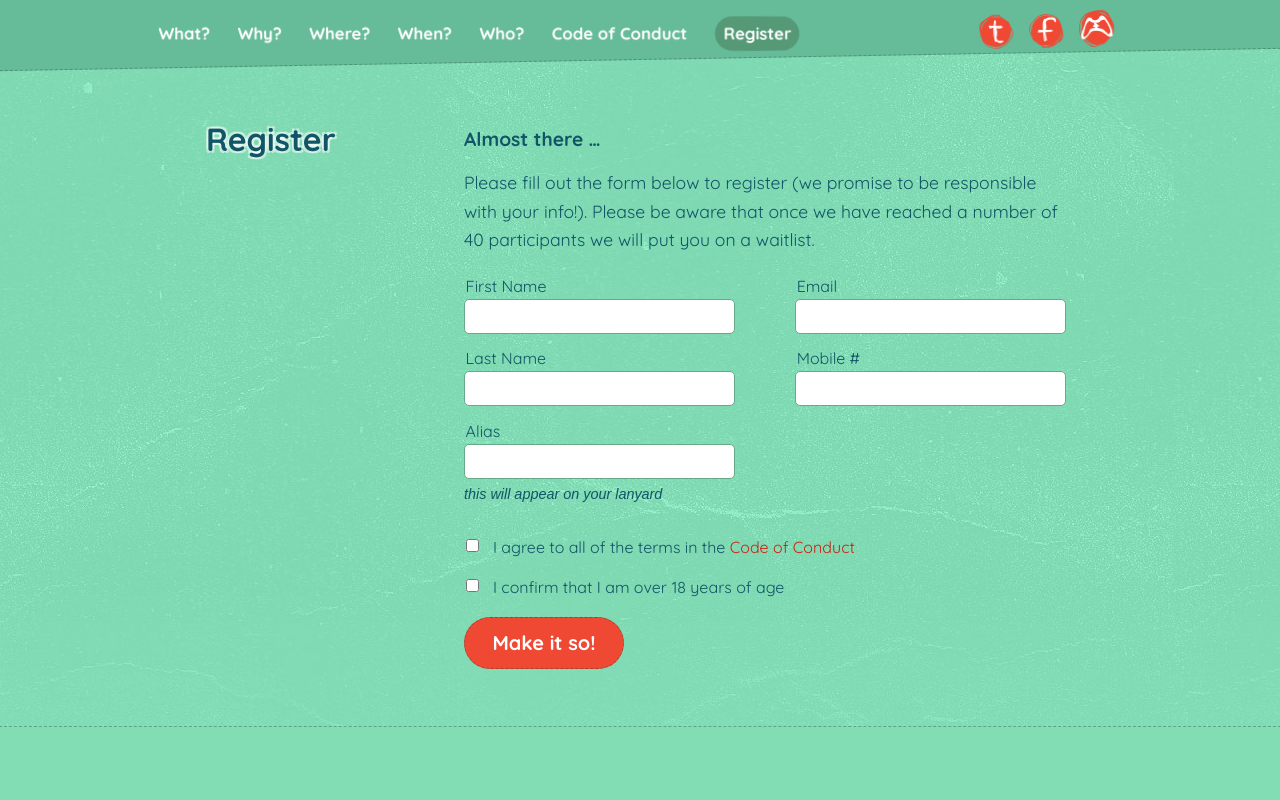
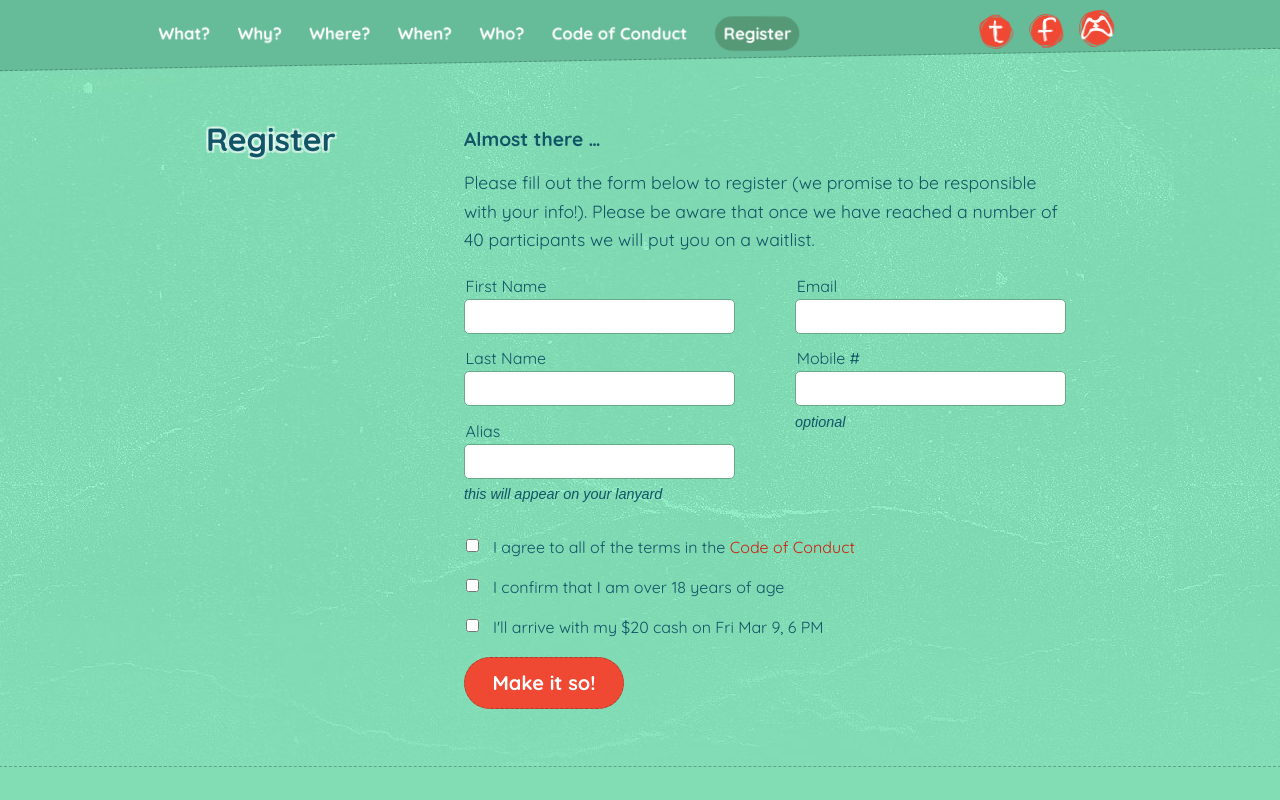
Before and after one commit to tabreturn/jam-openjam-aotearoa, a PHP site: page /register.php in a window 1280 px wide. Run offline with PHP 8.4, Linux system fonts and the light colour scheme; data that the repository does not hold is empty.

Commit message:
- add cash checkbox

```diff
--- a/register.php
+++ b/register.php
@@ -96,6 +96,7 @@ else {
           <input name="email" type="email" required />
           <label for="mobile">Mobile #</label>
           <input name="mobile" type="text" required/>
+          <em>optional</em>
         </div>
 
         <br style="clear:both" /><br style="clear:both" />
@@ -109,6 +110,11 @@ else {
           <label>
             <input name="age" type="checkbox" required />
             I confirm that I am over 18 years of age
+          </label>
+          <br style="clear:both" />
+          <label>
+            <input name="cash" type="checkbox" required />
+            I'll arrive with my $20 cash on Fri Mar 9, 6 PM
           </label>
           <input class="register_btn" type="submit" value="Make it so!" />
         </div>
```
